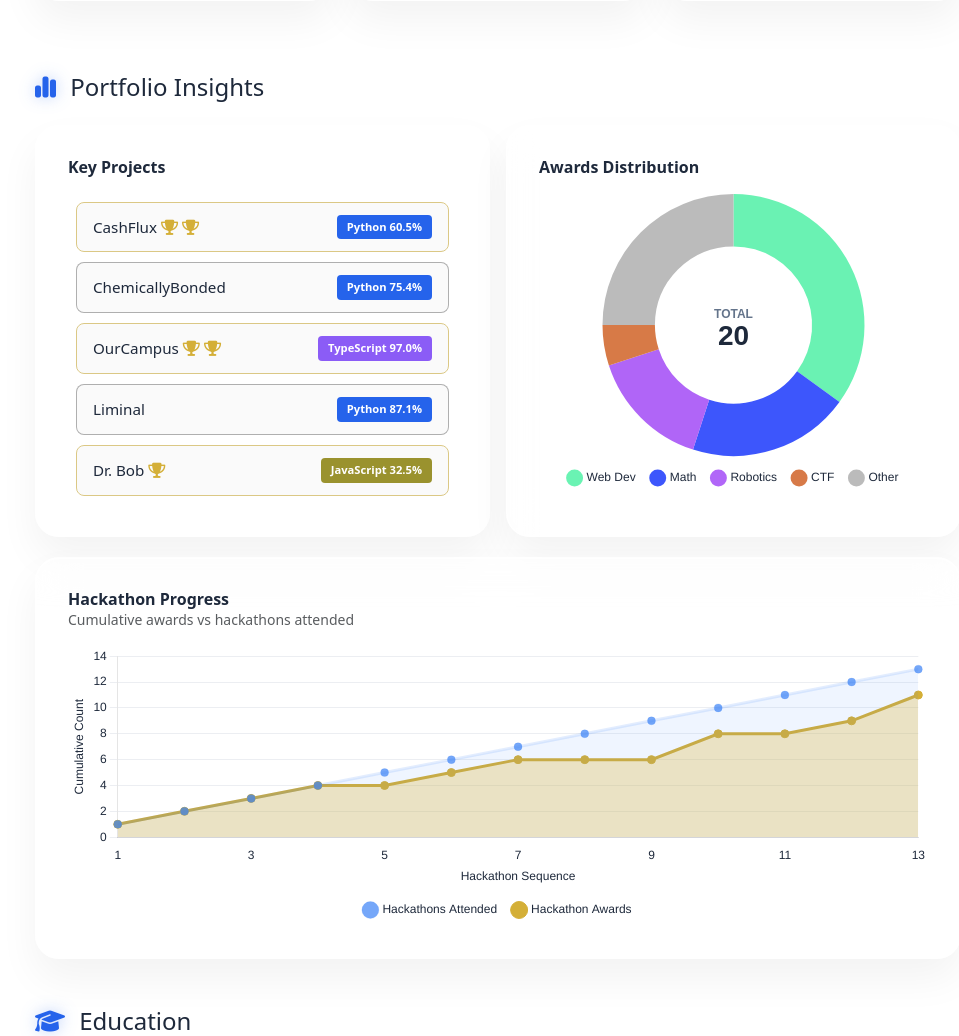
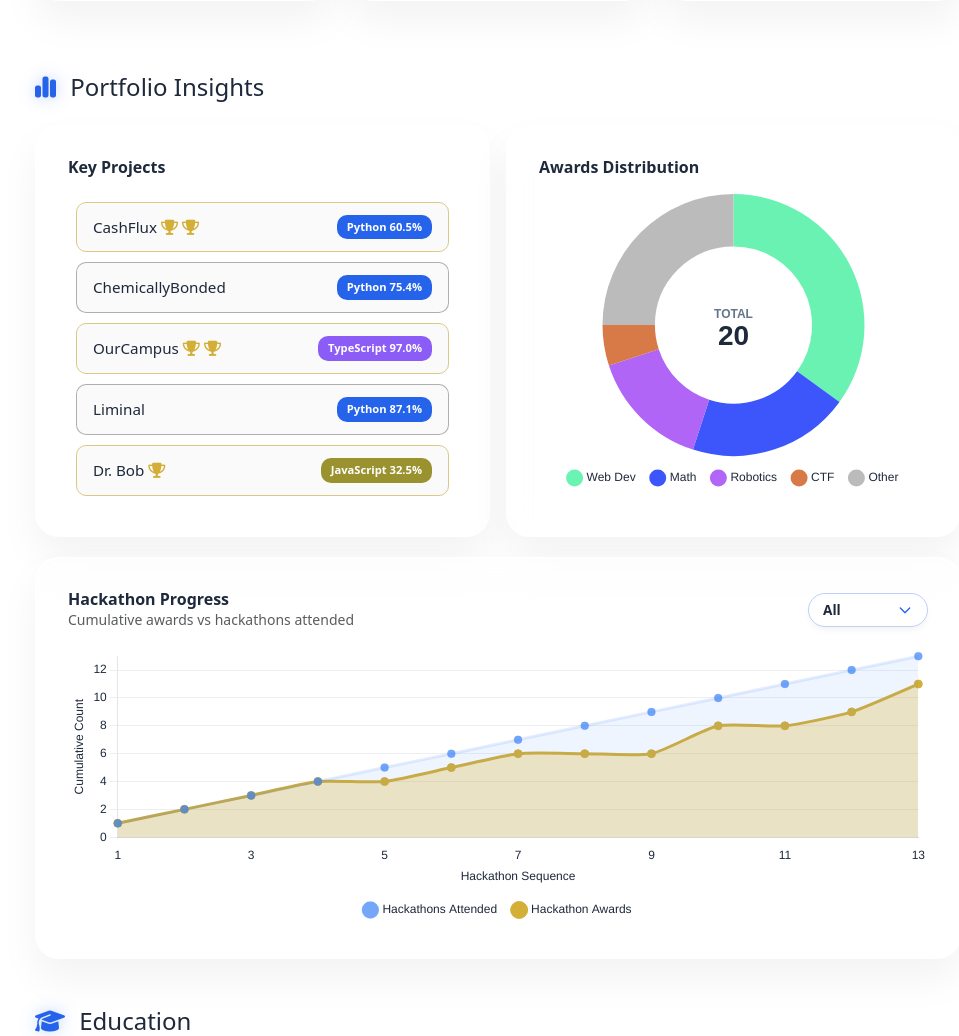
Before and after one commit to Jo-9m-n1/JongminPortfolio, a Flask app: page / in a window 1280 px wide. Shown: the part 1484-2520 px from the top of the page, without its empty margins (142-1101 px from the left). Run offline with Flask 3, Linux system fonts and the light colour scheme; some libraries are stand-ins or nearby versions.

Commit message:
feat: add filters in the hackathon graph and modify the border radius of elements

```diff
--- a/api/index.py
+++ b/api/index.py
@@ -223,6 +223,8 @@ TRANSLATIONS = {
         'chart_awards': '해커톤 수상',
         'chart_sequence': '해커톤 참가 회차',
         'chart_cumulative': '누적 횟수',
+        'filter_all' : '전체',
+        'general': '일반',
         'dialogue_hackathon': 'Dialogue 사내 해커톤',
 
         'about_html': (
@@ -320,7 +322,7 @@ TRANSLATIONS = {
         'lang_beta_tooltip': 'La fonction de traduction est en BÊTA — les descriptions sont en cours de traduction.',
 
         'name': 'Jongmin Lee',
-        'about': "Futur étudiant en informatique à l'Université McGill",
+        'about': "Futur étudiant en informatique à McGill",
         'btn_achievements': 'Réalisations',
         'btn_view_my_work': 'Voir mes projets',
 
@@ -372,6 +374,8 @@ TRANSLATIONS = {
         'chart_awards': 'Prix Remportés',
         'chart_sequence': 'Séquence de Hackathon',
         'chart_cumulative': 'Compte Cumulé',
+        'filter_all': 'Tous',
+        'general': 'Général',
         'dialogue_hackathon': 'Hackathon Interne de Dialogue',
 
         'about_html': (
--- a/static/script.js
+++ b/static/script.js
@@ -351,10 +351,8 @@ document.addEventListener('DOMContentLoaded', function() {
                 const goldBorder = isDark ? 'rgba(255, 215, 0, 0.4)' : '#DBC885';
 
                 projectItem.style.cssText = `
-                    display: flex; justify-content: space-between; align-items: center; padding: 12px 16px; border-radius: 8px; cursor: pointer; transition: all 0.2s ease;
-                    box-sizing: border-box;
-                    margin: 0;
-
+                    display: flex; justify-content: space-between; align-items: center; padding: 12px 16px; border-radius: 10px; cursor: pointer; transition: all 0.2s ease;
+                    box-sizing: border-box; margin: 0;
                     background: ${isHover ? (hasAward ? 'rgba(212, 175, 55, 0.15)' : 'rgba(13, 110, 253, 0.08)') : 'rgba(0, 0, 0, 0.02)'};
                     border: ${hasAward ? (isHover ? `1px solid ${goldColor}` : `1px solid ${goldBorder}`) : (isHover ? '1px solid rgba(13, 110, 253, 0.3)' : (isDark ? '1px solid rgba(255, 255, 255, 0.3)' : '1px solid rgba(0, 0, 0, 0.3)'))};
                 `;
@@ -369,8 +367,7 @@ document.addEventListener('DOMContentLoaded', function() {
                 const color = t.includes('Python') ? '#2563eb' :
                               t.includes('JavaScript') ? '#9a922e' :
                               t.includes('TypeScript') ? '#8b5cf6' : '#8b5cf6';
-
-                return `<span style="background-color: ${color}; color: white; padding: 4px 10px; border-radius: 4px; font-size: 0.7rem; font-weight: 600; margin-left: 5px;">${t}</span>`;
+                return `<span style="background-color: ${color}; color: white; padding: 4px 10px; border-radius: 10px; font-size: 0.7rem; font-weight: 600; margin-left: 5px;">${t}</span>`;
             }).join('');
 
             projectItem.innerHTML = `
@@ -379,7 +376,6 @@ document.addEventListener('DOMContentLoaded', function() {
                 </span>
                 <div style="display: flex;">${typeTags}</div>
             `;
-
             projectItem.addEventListener('click', () => window.location.href = `/project/${project.id}`);
             projectsContainer.appendChild(projectItem);
         });
@@ -389,72 +385,143 @@ document.addEventListener('DOMContentLoaded', function() {
     let achievementChart = achievementChartCtx && new Chart(achievementChartCtx.getContext('2d'), {
         type: 'doughnut',
         data: {
-            labels: [
-                window.T?.chart_webdev || 'Web Dev',
-                window.T?.chart_math || 'Math',
-                window.T?.chart_robotics || 'Robotics',
-                window.T?.chart_ctf || 'CTF',
-                window.T?.chart_other || 'Other'
-            ],
-            datasets: [{
-                data: [7, 4, 3, 1, 5],
-                backgroundColor: ['rgba(76, 240, 164, 0.83)', 'rgba(40, 68, 252, 0.9)', 'rgba(168, 85, 247, 0.9)', 'rgba(211, 108, 52, 0.9)', 'rgba(180, 180, 180, 0.9)'],
-                borderWidth: 0
-            }]
+            labels: [window.T?.chart_webdev || 'Web Dev', window.T?.chart_math || 'Math', window.T?.chart_robotics || 'Robotics', window.T?.chart_ctf || 'CTF', window.T?.chart_other || 'Other'],
+            datasets: [{ data: [7, 4, 3, 1, 5], backgroundColor: ['rgba(76, 240, 164, 0.83)', 'rgba(40, 68, 252, 0.9)', 'rgba(168, 85, 247, 0.9)', 'rgba(211, 108, 52, 0.9)', 'rgba(180, 180, 180, 0.9)'], borderWidth: 0 }]
         },
         options: {
             responsive: true, maintainAspectRatio: false, cutout: '60%',
-            plugins: {
-                legend: { position: 'bottom', labels: { color: getThemeColor(), usePointStyle: true, padding: 16 } },
-                tooltip: { callbacks: { label: (ctx) => `${ctx.label}: ${ctx.parsed}` } }
-            }
+            plugins: { legend: { position: 'bottom', labels: { color: getThemeColor(), usePointStyle: true, padding: 16 } }, tooltip: { callbacks: { label: (ctx) => `${ctx.label}: ${ctx.parsed}` } } }
         },
         plugins: [{
             id: 'centerText',
             afterDraw: (chart) => {
                 const { ctx, chartArea: { left, right, top, bottom } } = chart;
                 ctx.save();
-                const centerX = (left + right) / 2;
-                const centerY = (top + bottom) / 2;
-
-                ctx.font = 'bold 12px sans-serif';
-                ctx.fillStyle = document.body.classList.contains('dark-mode') ? '#94a3b8' : '#64748b';
-                ctx.textAlign = 'center'; ctx.textBaseline = 'middle';
-                ctx.fillText(window.T?.chart_total || 'TOTAL', centerX, centerY - 10);
-
+                const centerX = (left + right) / 2; const centerY = (top + bottom) / 2;
+                ctx.font = 'bold 12px sans-serif'; ctx.fillStyle = document.body.classList.contains('dark-mode') ? '#94a3b8' : '#64748b';
+                ctx.textAlign = 'center'; ctx.textBaseline = 'middle'; ctx.fillText(window.T?.chart_total || 'TOTAL', centerX, centerY - 10);
                 let visibleTotal = 0;
-                chart.data.datasets[0].data.forEach((value, index) => {
-                    if (chart.getDataVisibility(index)) {
-                        visibleTotal += value;
-                    }
-                });
-
-                ctx.font = 'bold 28px sans-serif';
-                ctx.fillStyle = getThemeColor();
-                ctx.fillText(visibleTotal, centerX, centerY + 12);
+                chart.data.datasets[0].data.forEach((value, index) => { if (chart.getDataVisibility(index)) visibleTotal += value; });
+                ctx.font = 'bold 28px sans-serif'; ctx.fillStyle = getThemeColor(); ctx.fillText(visibleTotal, centerX, centerY + 12);
                 ctx.restore();
             }
         }]
     });
 
     const hackathonProgressCtx = document.getElementById('hackathonProgressChart');
-    let hackathonProgressChart = hackathonProgressCtx && new Chart(hackathonProgressCtx.getContext('2d'), {
+    let hackathonProgressChart = null;
+
+    if (hackathonProgressCtx) {
+        const canvasParent = hackathonProgressCtx.parentElement;
+        if (canvasParent) {
+            canvasParent.style.maxWidth = '1200px';
+            canvasParent.style.margin = '0 auto';
+        }
+
+        const hackathonMasterData = [
+            { name: "Dawson Robotics Hackathon 2025", type: "Robotics", awards: 1 },
+            { name: "HackDécouverte", type: "General", awards: 1 },
+            { name: "ConUHacks", type: "General", awards: 1 },
+            { name: window.T?.dialogue_hackathon || "Dialogue Internal Hackathon", type: "General", awards: 1 },
+            { name: "GameJam de la FSÉ", type: "Other", awards: 0 },
+            { name: "@HACK", type: "CTF", awards: 1 },
+            { name: "McGill AeroHacks", type: "Robotics", awards: 1 },
+            { name: "VanierHacks", type: "CTF", awards: 0 },
+            { name: "Championing AI for good", type: "Other", awards: 0 },
+            { name: "JACHacks", type: "General", awards: 2 },
+            { name: "Cursor Hackathon", type: "Other", awards: 0 },
+            { name: "Dawson Robotics Hackathon 2026", type: "Robotics", awards: 1 },
+            { name: "MPC Hacks", type: "General", awards: 2 }
+        ];
+
+        const filterTarget = document.getElementById('hackathonFilterContainer');
+
+        if (filterTarget && !document.getElementById('customHackathonFilter')) {
+            const isDark = document.body.classList.contains('dark-mode');
+
+            const filterContainer = document.createElement('div');
+            filterContainer.id = 'customHackathonFilter';
+            filterContainer.style.cssText = 'position: relative; user-select: none;';
+
+            const filterBtn = document.createElement('div');
+            filterBtn.style.cssText = `
+                display: flex; align-items: center; justify-content: space-between;
+                backdrop-filter: blur(12px); -webkit-backdrop-filter: blur(12px);
+                border: 1px solid rgba(37, 99, 235, 0.3);
+                color: ${getThemeColor()}; padding: 6px 14px; border-radius: 20px;
+                font-size: 0.85rem; font-weight: 600; cursor: pointer;
+                transition: all 0.3s ease; box-shadow: 0 4px 6px -1px rgba(0, 0, 0, 0.05);
+                width: 120px;
+            `;
+
+            const arrowSvg = `<svg id="filterArrow" style="width: 16px; height: 16px; margin-left: 10px; transition: transform 0.3s ease;" xmlns="http://www.w3.org/2000/svg" fill="none" viewBox="0 0 24 24" stroke="#2563eb"><path stroke-linecap="round" stroke-linejoin="round" stroke-width="2" d="M19 9l-7 7-7-7"></path></svg>`;
+            filterBtn.innerHTML = `<span id="filterText">${window.T?.filter_all || 'All'}</span> ${arrowSvg}`;
+
+            const filterMenu = document.createElement('div');
+            filterMenu.id = 'customFilterMenu';
+            filterMenu.style.cssText = `
+                position: absolute; top: calc(100% + 8px); right: 0;
+                background: ${isDark ? 'rgba(30, 41, 59, 0.85)' : 'rgba(255, 255, 255, 0.85)'};
+                background-image: linear-gradient(rgba(37, 99, 235, 0.03), rgba(37, 99, 235, 0.03));
+                backdrop-filter: blur(16px); -webkit-backdrop-filter: blur(16px);
+                border: 1px solid ${isDark ? 'rgba(37, 99, 235, 0.25)' : 'rgba(37, 99, 235, 0.15)'};
+                border-radius: 14px; padding: 6px;
+                min-width: 100%; box-shadow: 0 10px 25px -5px rgba(0, 0, 0, 0.1), 0 8px 10px -6px rgba(0, 0, 0, 0.1);
+                opacity: 0; visibility: hidden; transform: translateY(-10px);
+                transition: all 0.2s cubic-bezier(0.4, 0, 0.2, 1); z-index: 100;
+            `;
+
+            const options = [
+                { value: 'All', text: window.T?.filter_all || 'All' },
+                { value: 'General', text: window.T?.chart_general || 'General' },
+                { value: 'CTF', text: 'CTF' },
+                { value: 'Robotics', text: window.T?.chart_robotics || 'Robotics' }
+            ];
+
+            options.forEach(opt => {
+                const item = document.createElement('div');
+                item.className = 'filter-menu-item';
+                item.textContent = opt.text;
+                item.style.cssText = `
+                    padding: 8px 12px; border-radius: 12px; font-size: 0.85rem; font-weight: 500;
+                    color: ${getThemeColor()}; cursor: pointer; transition: background 0.2s ease; white-space: nowrap;
+                `;
+                item.addEventListener('mouseenter', () => item.style.background = document.body.classList.contains('dark-mode') ? 'rgba(37, 99, 235, 0.15)' : 'rgba(37, 99, 235, 0.08)');
+                item.addEventListener('mouseleave', () => item.style.background = 'transparent');
+
+                item.addEventListener('click', (e) => {
+                    e.stopPropagation();
+                    updateChartData(opt.value);
+                    document.getElementById('filterText').textContent = opt.text;
+                    closeMenu();
+                });
+                filterMenu.appendChild(item);
+            });
+
+            filterContainer.appendChild(filterBtn);
+            filterContainer.appendChild(filterMenu);
+            filterTarget.appendChild(filterContainer);
+
+            let isMenuOpen = false;
+            const toggleMenu = () => {
+                isMenuOpen = !isMenuOpen;
+                filterMenu.style.opacity = isMenuOpen ? '1' : '0';
+                filterMenu.style.visibility = isMenuOpen ? 'visible' : 'hidden';
+                filterMenu.style.transform = isMenuOpen ? 'translateY(0)' : 'translateY(-10px)';
+                document.getElementById('filterArrow').style.transform = isMenuOpen ? 'rotate(180deg)' : 'rotate(0deg)';
+            };
+            const closeMenu = () => { if (isMenuOpen) toggleMenu(); };
+
+            filterBtn.addEventListener('click', (e) => { e.stopPropagation(); toggleMenu(); });
+            document.addEventListener('click', (e) => { if (!filterContainer.contains(e.target)) closeMenu(); });
+        }
+
+        hackathonProgressChart = new Chart(hackathonProgressCtx.getContext('2d'), {
             type: 'line',
-        data: {
-            labels: ['1', '2', '3', '4', '5', '6', '7', '8', '9', '10', '11', '12', '13'],
-            datasets: [
-                {
-                    label: window.T?.chart_attended || 'Hackathons Attended',
-                    data: [1, 2, 3, 4, 5, 6, 7, 8, 9, 10, 11, 12, 13],
-                    borderColor: 'rgba(59, 130, 246, 0.14)', backgroundColor: 'rgba(59, 130, 246, 0.08)', tension: 0, pointRadius: 4, pointBackgroundColor: 'rgba(59, 130, 246, 0.7)', fill: true, order: 1
-                },
-                {
-                    label: window.T?.chart_awards || 'Hackathon Awards',
-                    data: [1, 2, 3, 4, 4, 5, 6, 6, 6, 8, 8, 9, 11],
-                    borderColor: '#D4AF37', backgroundColor: 'rgba(234, 179, 8, 0.26)', tension: 0, pointRadius: 4, pointBackgroundColor: '#D4AF37', fill: true, order: 2
-                }
-            ]
-        },
+            data: { labels: [], datasets: [
+                { label: window.T?.chart_attended || 'Hackathons Attended', data: [], borderColor: 'rgba(59, 130, 246, 0.14)', backgroundColor: 'rgba(59, 130, 246, 0.08)', tension: 0.2, pointRadius: 4, pointBackgroundColor: 'rgba(59, 130, 246, 0.7)', fill: true, order: 1 },
+                { label: window.T?.chart_awards || 'Hackathon Awards', data: [], borderColor: '#D4AF37', backgroundColor: 'rgba(234, 179, 8, 0.26)', tension: 0.2, pointRadius: 4, pointBackgroundColor: '#D4AF37', fill: true, order: 2 }
+            ]},
             options: {
                 responsive: true, maintainAspectRatio: false,
                 interaction: { mode: 'index', intersect: false },
@@ -463,55 +530,65 @@ document.addEventListener('DOMContentLoaded', function() {
                     tooltip: {
                         callbacks: {
                             title: function(context) {
-                            const hackathonNames = [
-                                "Dawson Robotics Hackathon 2025",
-                                "HackDécouverte",
-                                "ConUHacks",
-                                window.T?.dialogue_hackathon || "Dialogue Internal Hackathon",
-                                "GameJam de la FSÉ",
-                                "@HACK",
-                                "McGill AeroHacks",
-                                "VanierHacks",
-                                "Championing AI for good",
-                                "JACHacks",
-                                "Cursor Hackathon",
-                                "Dawson Robotics Hackathon 2026",
-                                "MPC Hacks"
-                            ];
-                            const index = context[0].dataIndex;
-                            return hackathonNames[index] || `Hackathon #${context[0].label}`;
+                                const names = hackathonProgressChart.config.customTooltipNames || [];
+                                return names[context[0].dataIndex] || `Hackathon #${context[0].label}`;
                             }
                         }
                     }
                 },
                 scales: {
-                x: {
-                    title: { display: true, text: window.T?.chart_sequence || 'Hackathon Sequence', color: getThemeColor() },
-                    ticks: { color: getThemeColor(), maxRotation: 0, minRotation: 0, autoSkip: true, maxTicksLimit: 7 },
-                    grid: { display: false }
-                },
-                y: {
-                    beginAtZero: true,
-                    title: { display: true, text: window.T?.chart_cumulative || 'Cumulative Count', color: getThemeColor() },
-                    ticks: { color: getThemeColor() },
-                    grid: { color: 'rgba(148, 163, 184, 0.18)' }
-                }
-            }
-        }
-    });
+                    x: { title: { display: true, text: window.T?.chart_sequence || 'Hackathon Sequence', color: getThemeColor() }, ticks: { color: getThemeColor(), maxRotation: 0, minRotation: 0, autoSkip: true, maxTicksLimit: 7 }, grid: { display: false } },
+                    y: { beginAtZero: true, title: { display: true, text: window.T?.chart_cumulative || 'Cumulative Count', color: getThemeColor() }, ticks: { color: getThemeColor(), stepSize: 1 }, grid: { color: 'rgba(148, 163, 184, 0.18)' } }
+                }
+            }
+        });
+
+        function updateChartData(filterValue) {
+            const filtered = hackathonMasterData.filter(h => filterValue === 'All' || h.type === filterValue);
+            let cumulativeAwards = 0; const newLabels = []; const newAttended = []; const newAwards = []; const newTooltipNames = [];
+
+            filtered.forEach((h, i) => {
+                newLabels.push((i + 1).toString()); newAttended.push(i + 1);
+                cumulativeAwards += h.awards; newAwards.push(cumulativeAwards);
+                newTooltipNames.push(h.name);
+            });
+
+            hackathonProgressChart.data.labels = newLabels;
+            hackathonProgressChart.data.datasets[0].data = newAttended;
+            hackathonProgressChart.data.datasets[1].data = newAwards;
+            hackathonProgressChart.config.customTooltipNames = newTooltipNames;
+            hackathonProgressChart.update();
+        }
+
+        updateChartData('All');
+    }
 
     new MutationObserver(() => {
         const color = getThemeColor();
+        const isDark = document.body.classList.contains('dark-mode');
+
         if (achievementChart) { achievementChart.options.plugins.legend.labels.color = color; achievementChart.update(); }
         if (hackathonProgressChart) {
             ['x', 'y'].forEach(axis => { hackathonProgressChart.options.scales[axis].title.color = color; hackathonProgressChart.options.scales[axis].ticks.color = color; });
             hackathonProgressChart.options.plugins.legend.labels.color = color;
             hackathonProgressChart.update();
         }
+
+        const filterBtn = document.getElementById('customHackathonFilter');
+        if(filterBtn) {
+            document.getElementById('filterText').style.color = color;
+            filterBtn.firstElementChild.style.borderColor = isDark ? 'rgba(37, 99, 235, 0.3)' : 'rgba(37, 99, 235, 0.4)';
+
+            const filterMenu = document.getElementById('customFilterMenu');
+            filterMenu.style.background = isDark ? 'rgba(30, 41, 59, 0.85)' : 'rgba(255, 255, 255, 0.85)';
+            filterMenu.style.backgroundImage = 'linear-gradient(rgba(37, 99, 235, 0.03), rgba(37, 99, 235, 0.03))';
+            filterMenu.style.borderColor = isDark ? 'rgba(37, 99, 235, 0.25)' : 'rgba(37, 99, 235, 0.15)';
+
+            document.querySelectorAll('.filter-menu-item').forEach(item => item.style.color = color);
+        }
+
         if (projectsContainer) {
-            Array.from(projectsContainer.children).forEach((el) => {
-                if (el.onmouseout) el.onmouseout();
-            });
+            Array.from(projectsContainer.children).forEach((el) => { if (el.onmouseout) el.onmouseout(); });
         }
     }).observe(document.body, { attributes: true, attributeFilter: ['class'] });
 });
@@ -1481,7 +1558,7 @@ document.addEventListener('DOMContentLoaded', () => {
                     <span style="font-size: 13px; color: #ffffff; font-weight: 700; margin-top: 4px;">DEVELOPER MODE</span>
                 </div>
             </div>
-            <div id="exit-btn" style="margin-left: 15px; padding: 4px 10px; background: rgba(255,68,68,0.1); border-radius: 4px; font-size: 10px; color: #ff4444; font-weight: bold; border: 1px solid rgba(255,68,68,0.3); transition: 0.2s;">EXIT</div>
+            <div id="exit-btn" style="margin-left: 15px; padding: 4px 10px; background: rgba(230, 130, 130, 0.1); border-radius: 10px; font-size: 10px; color: #ff4444; font-weight: bold; border: 1px solid rgba(255,68,68,0.3); transition: 0.2s;">EXIT</div>
         `;
 
         badge.style.cssText = `
--- a/templates/index.html
+++ b/templates/index.html
@@ -363,6 +363,7 @@
                                             <h4 class="h6 fw-bold mb-0">{{ t.hackathon_progress | safe }}</h4>
                                             <p class="small text-muted mb-0">{{ t.graph | safe }}</p>
                                         </div>
+                                        <div id="hackathonFilterContainer" style="position: relative; z-index: 50;"></div>
                                     </div>
                                     <div style="min-height: 280px;">
                                         <canvas id="hackathonProgressChart"></canvas>
```
Lines whose indentation alone changed are shown as unchanged.
